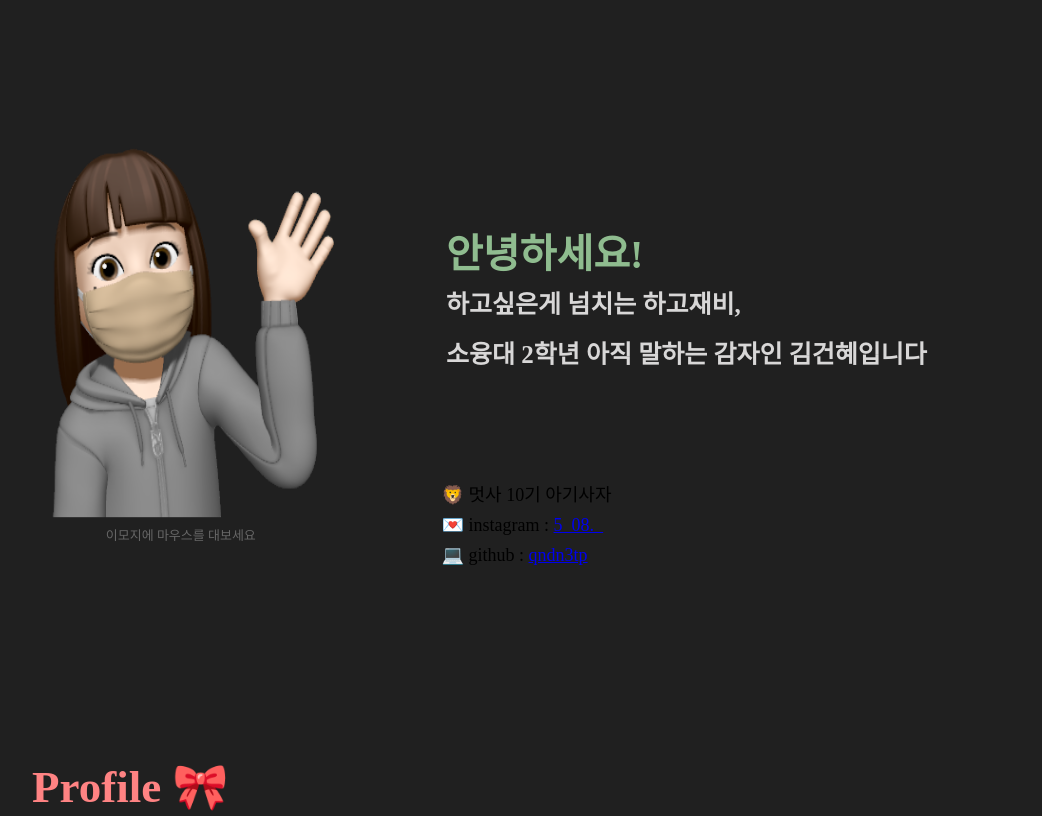
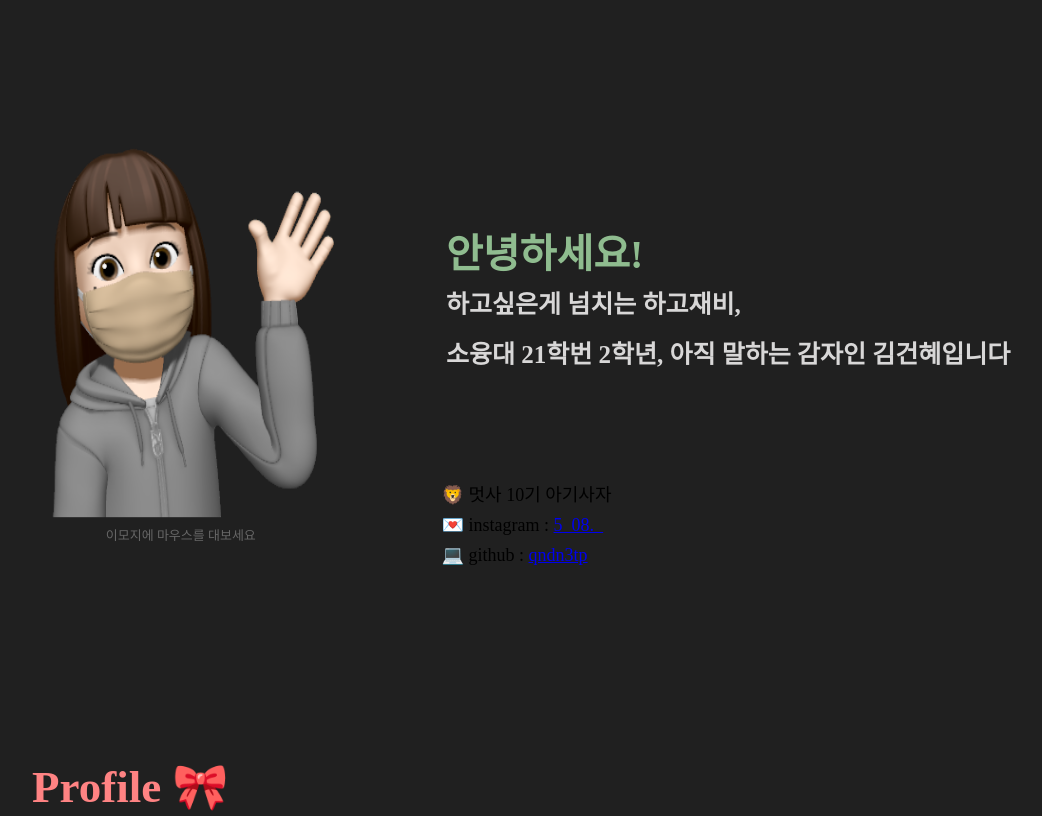
Before and after one commit to qndn3tp/qndn3tp.github.io, a plain HTML site: page index.html in a window 1280 px wide. Shown: the top 816 px of the page, without its empty margins (160-1202 px from the left). Drawn offline with Linux system fonts and the light colour scheme.

Commit message:
소개 수정

```diff
--- a/index.html
+++ b/index.html
@@ -10,7 +10,7 @@
   <div id="hello" style="float: right; margin:30px; line-height:50px;">
     <h1>안녕하세요!</h1>
     <h2> 하고싶은게 넘치는 하고재비,</h2>
-    <h2>소융대 2학년 아직 말하는 감자인 김건혜입니다</h2>
+    <h2>소융대 21학번 2학년, 아직 말하는 감자인 김건혜입니다</h2>
   </div>
   <div id="introduceEmoji" style="line-height:30px;">
     <p>&#129409; 멋사 10기 아기사자</p>
```
